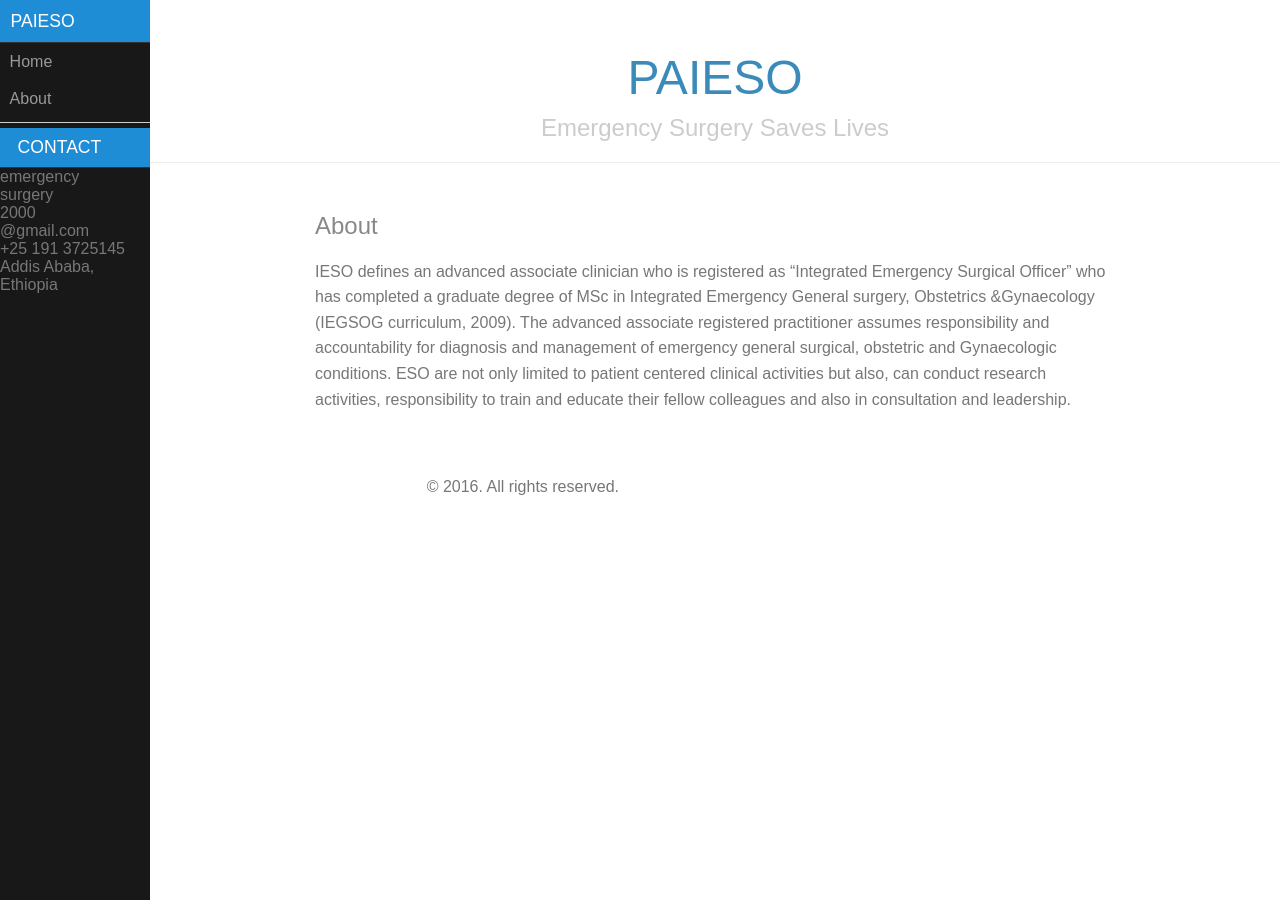
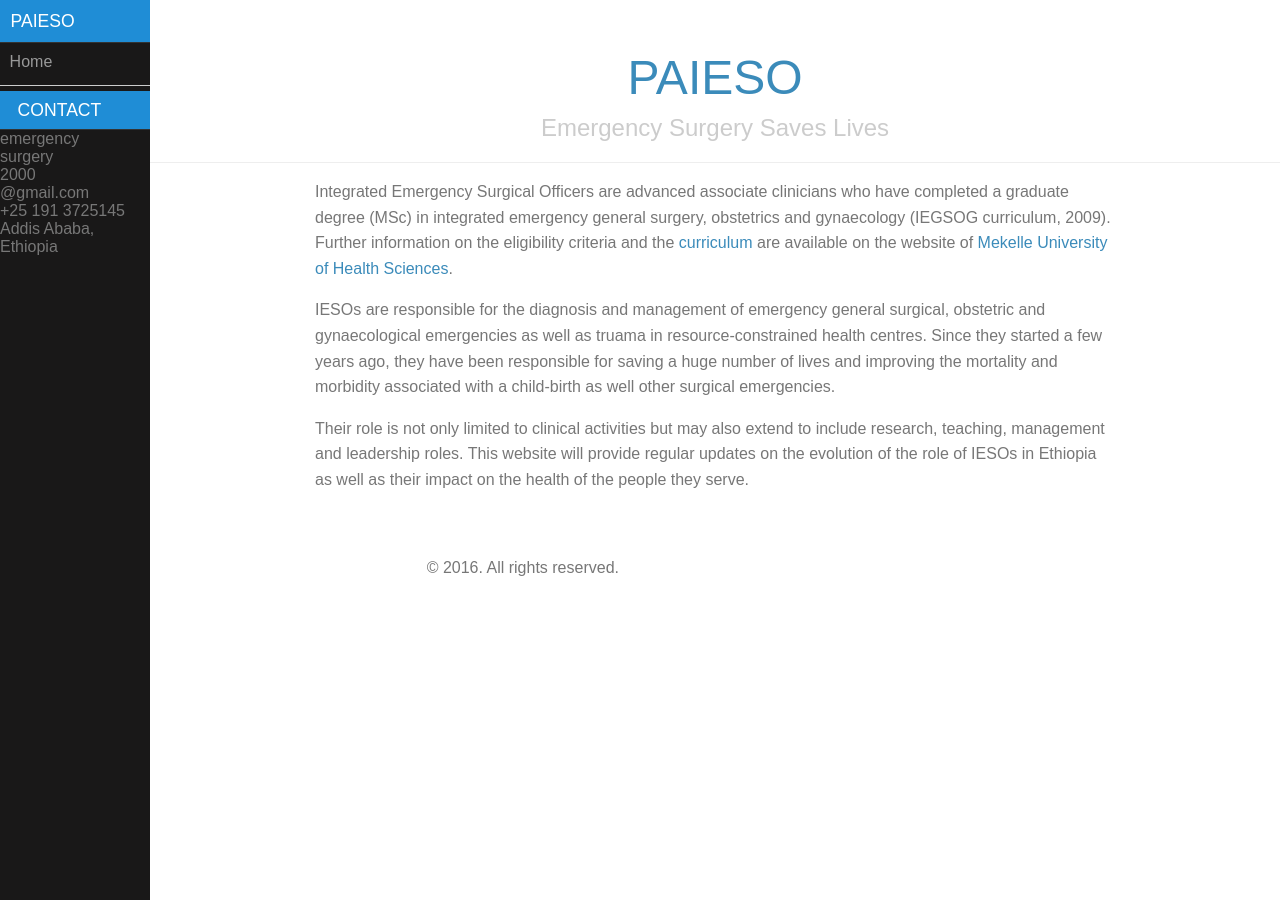
Before and after one commit to vvcb/paesoe-test, a Jekyll site: the page built from about.md, in a window 1280 px wide. Built offline with Jekyll 4.4.1, drawn with Linux system fonts in a browser that asks for light colours.

Commit message:
Update about, create blog, resources

```diff
--- a/about.md
+++ b/about.md
@@ -1,6 +1,12 @@
 ---
-layout: page
+layout: default
 title: About
 ---
 
-IESO defines an advanced associate clinician who is registered as “Integrated Emergency Surgical Officer” who has completed a graduate degree of MSc in Integrated Emergency General surgery, Obstetrics &Gynaecology (IEGSOG curriculum, 2009). The advanced associate registered practitioner assumes responsibility and accountability for diagnosis and management of emergency general surgical, obstetric and Gynaecologic conditions. ESO are not only limited to patient centered clinical activities but also, can conduct research activities, responsibility to train and educate their fellow colleagues and also in consultation and leadership.
+Integrated Emergency Surgical Officers are advanced associate clinicians who have completed a graduate degree (MSc) in integrated emergency general surgery, obstetrics and gynaecology (IEGSOG curriculum, 2009).
+Further information on the eligibility criteria and the [curriculum](http://www.mu.edu.et/chs/index.php/medicine-graduate-program/msc-in-integrated-emergency-surgery) are available on the website of [Mekelle University of Health Sciences](http://www.mu.edu.et).
+
+IESOs are responsible for the diagnosis and management of emergency general surgical, obstetric and gynaecological emergencies as well as truama in resource-constrained health centres.
+Since they started a few years ago, they have been responsible for saving a huge number of lives and improving the mortality and morbidity associated with a child-birth as well other surgical emergencies.
+
+Their role is not only limited to clinical activities but may also extend to include research, teaching, management and leadership roles. This website will provide regular updates on the evolution of the role of IESOs in Ethiopia as well as their impact on the health of the people they serve.
```
Also changed, not shown: blog.md (added, +9 -0 lines), resources.md (added, +6 -0 lines).
